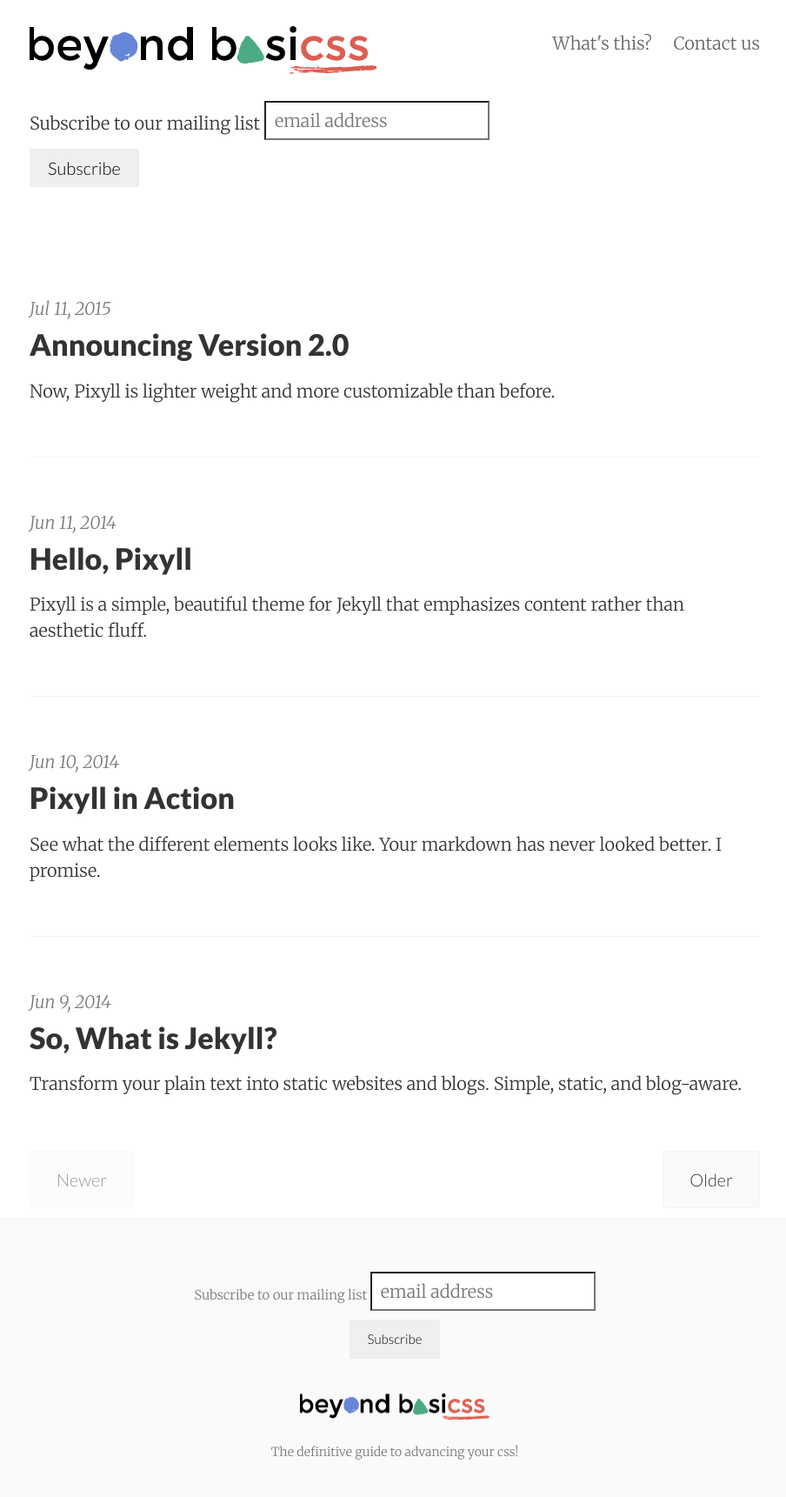
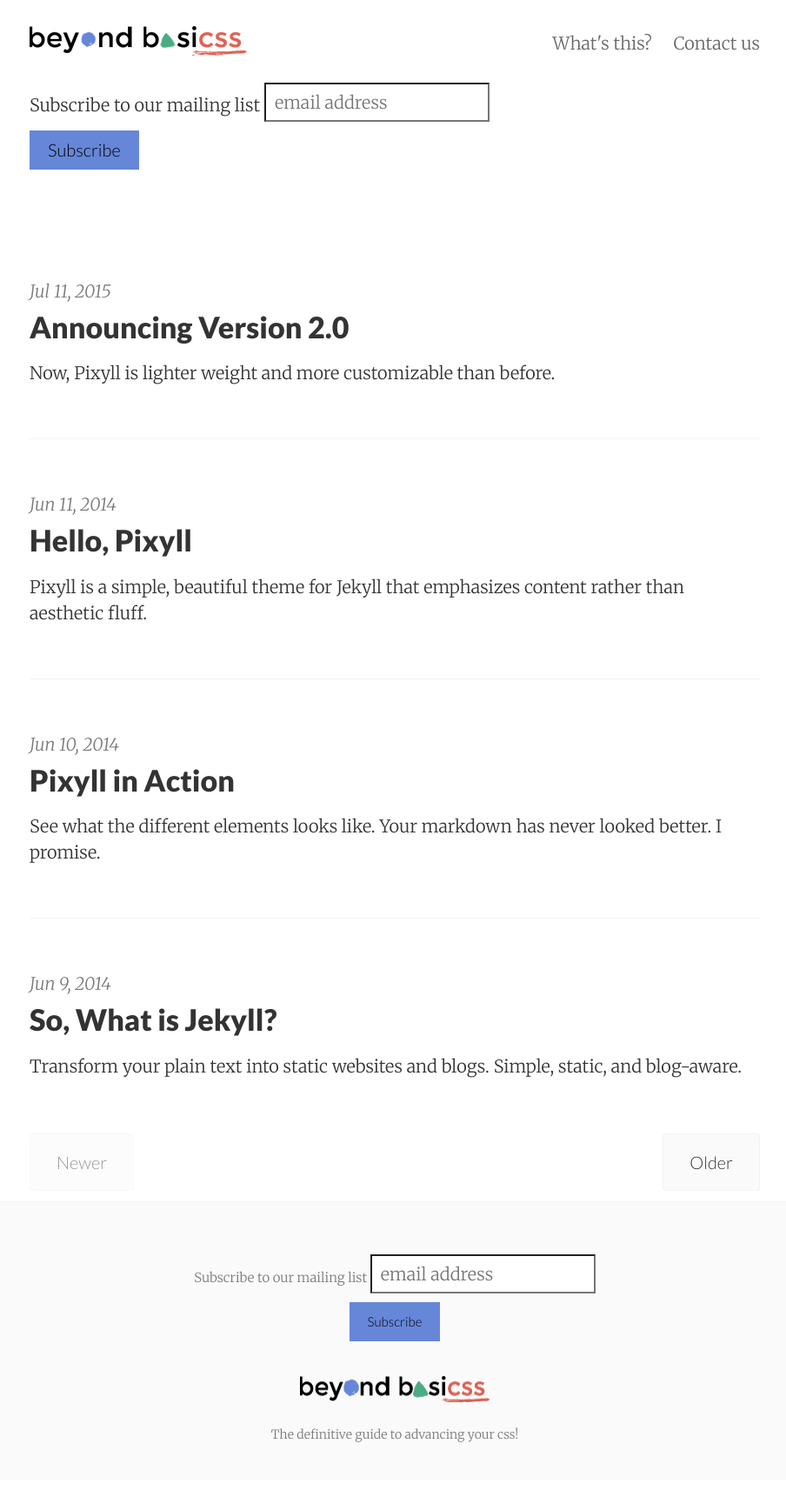
Before and after one commit to beyondbasicss/beyondbasicss.github.io, a Jekyll site: the page built from index.html, in a window 1280 px wide. Shown: the whole page at 87% size, without its empty margins (186-1090 px from the left). Built offline with Jekyll 4.4.1, drawn with Linux system fonts in a browser that asks for light colours; nearby versions of some CDN libraries; the list of posts is cut into pages by our own code; comment, search, counter and statistics services are not loaded.

Commit message:
Override Mailchimp styling for inline input field & button.

```diff
--- a/css/pixyll.scss
+++ b/css/pixyll.scss
@@ -45,7 +45,20 @@
 	background: transparent;
 	margin: 20px auto 40px auto;
 	// clear: left
+	input{
+		&.button, &.email{
+			display: inline-block !important;
+		}
+		&.button{
+			background: #6686d8;
+			height: 2.25rem;
+			&:hover{
+				background: darken(#6686d8, 10);
+			}
+		}
+	}
 }
+
 //MAILCHIMP STYLES END
 
 footer{
```
Also changed, not shown: images/me.jpeg (deleted), images/web_logo.png.
